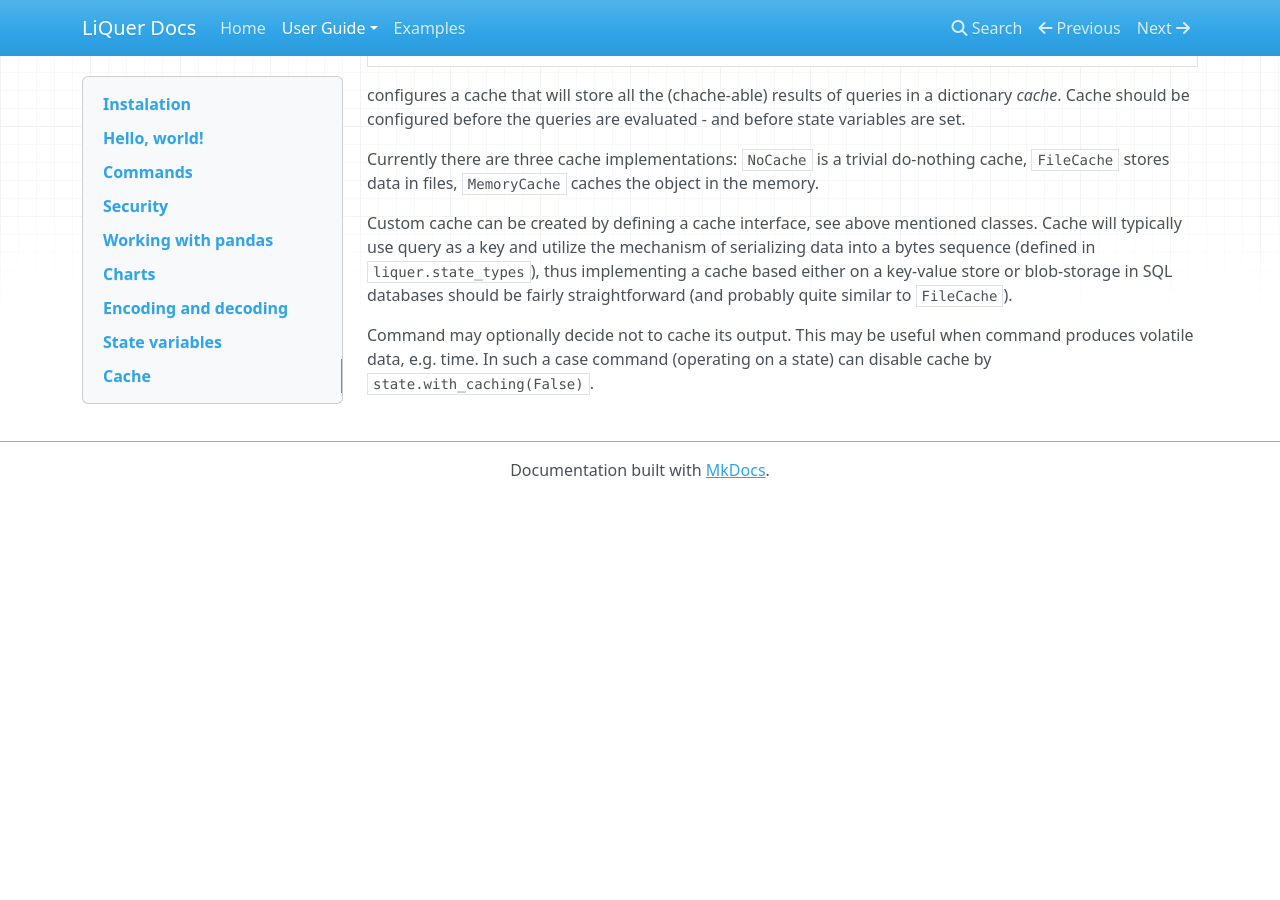
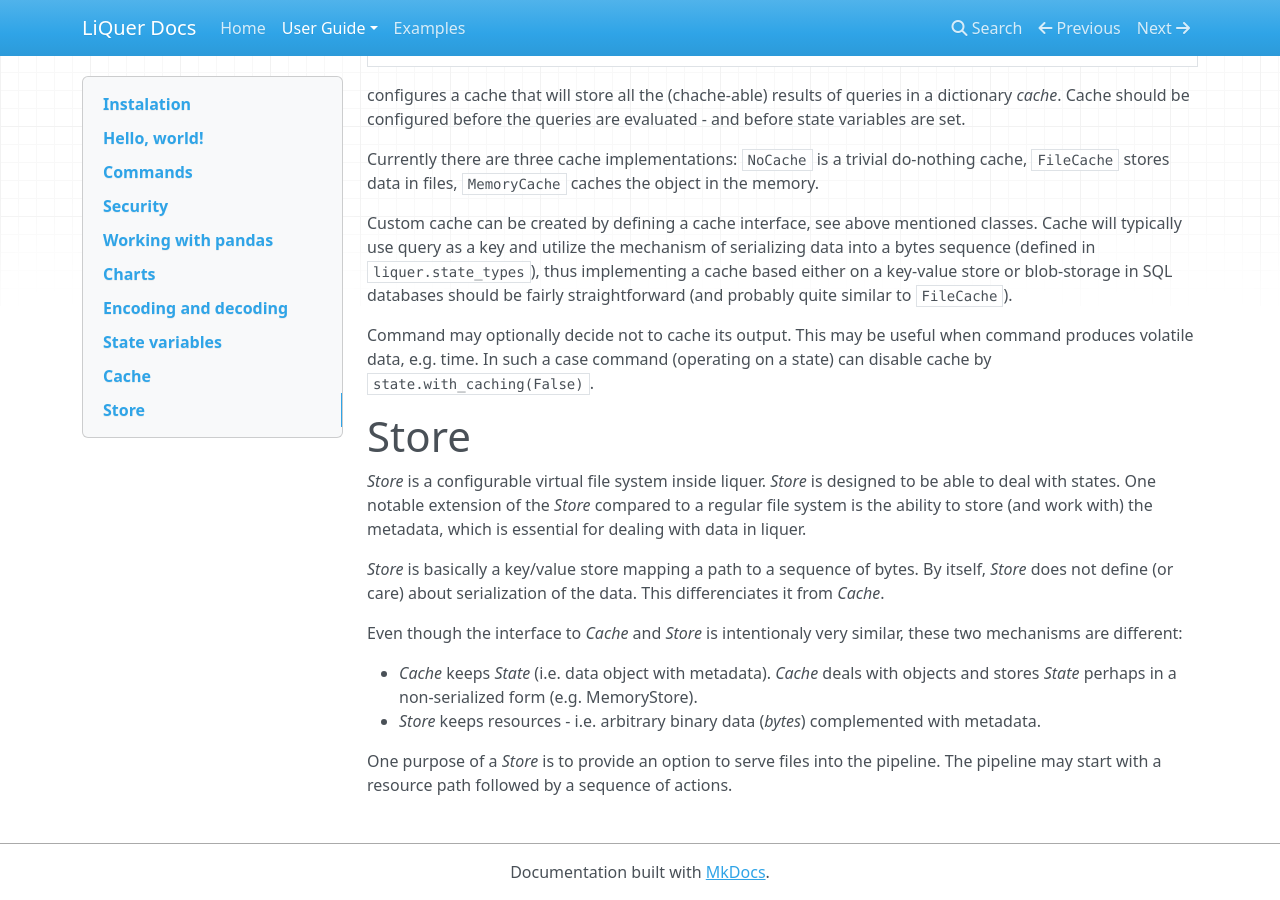
Before and after one commit to orest-d/liquer, an MkDocs documentation site: the page built from docs/guide.md, in a window 1280 px wide and 900 px high, scrolled down 4725 px. Built offline with MkDocs 1.6.1, drawn with Linux system fonts in a browser that asks for light colours; nearby versions of some CDN libraries; before the commit the page ends 5223 px from its top, so only the background shows below that.

Commit message:
minor fix

```diff
--- a/docs/guide.md
+++ b/docs/guide.md
@@ -233,3 +233,16 @@ Custom cache can be created by defining a cache interface, see above mentioned c
 
 Command may optionally decide not to cache its output. This may be useful when command produces volatile data, e.g. time.
 In such a case command (operating on a state) can disable cache by ``state.with_caching(False)``.
+
+# Store
+
+*Store* is a configurable virtual file system inside liquer. *Store* is designed to be able to deal with states. One notable extension of the *Store* compared to a regular file system is the ability to store (and work with) the metadata, which is essential for dealing with data in liquer.
+
+*Store* is basically a key/value store mapping a path to a sequence of bytes. By itself, *Store* does not define (or care) about serialization of the data. This differenciates it from *Cache*.
+
+Even though the interface to *Cache* and *Store* is intentionaly very similar, these two mechanisms are different:
+
+* *Cache* keeps *State* (i.e. data object with metadata). *Cache* deals with objects and stores *State* perhaps in a non-serialized form (e.g. MemoryStore).
+* *Store* keeps resources - i.e. arbitrary binary data (*bytes*) complemented with metadata.
+
+One purpose of a *Store* is to provide an option to serve files into the pipeline. The pipeline may start with a resource path followed by a sequence of actions.
```
Also changed, not shown: 1 other file.
